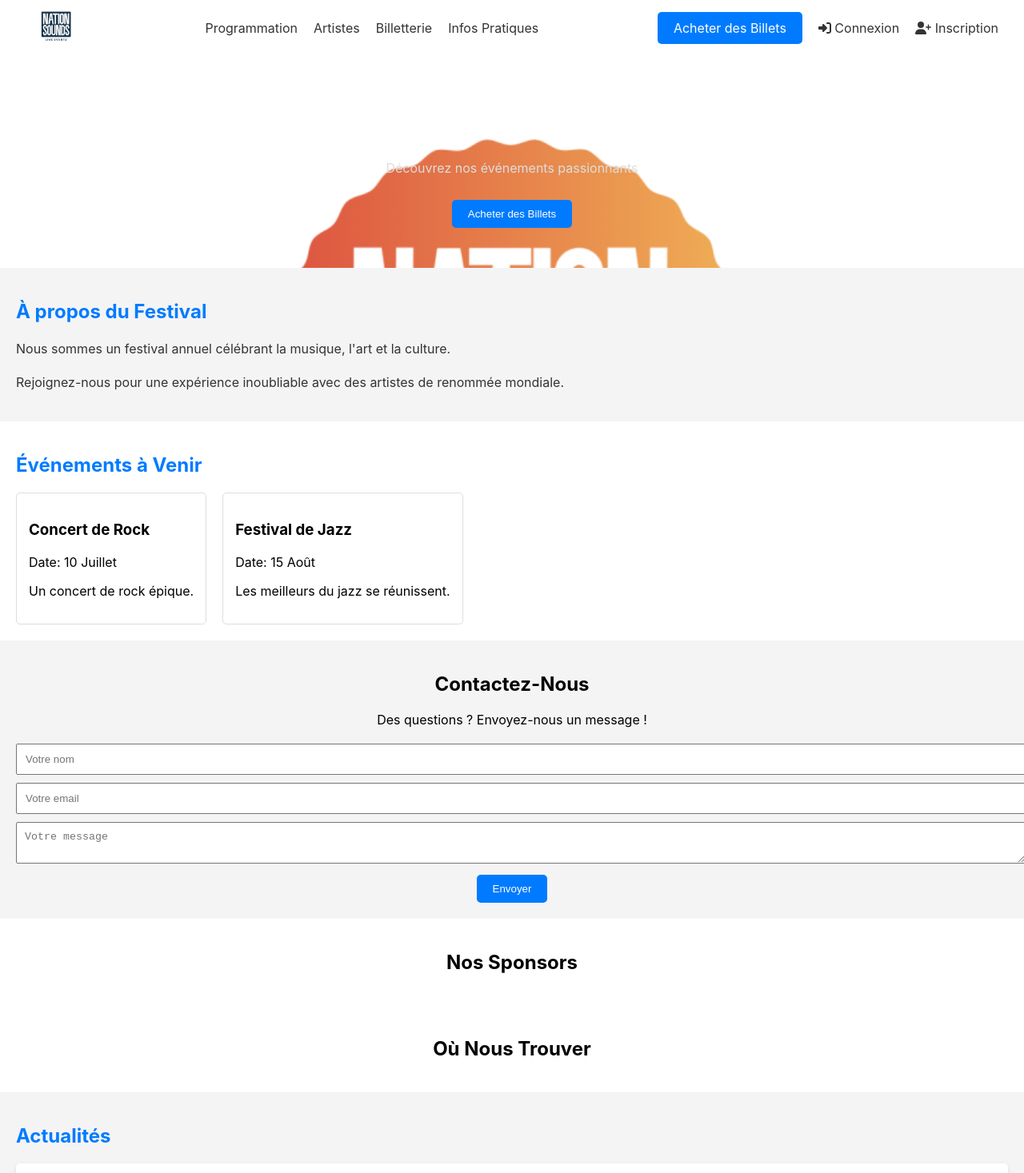
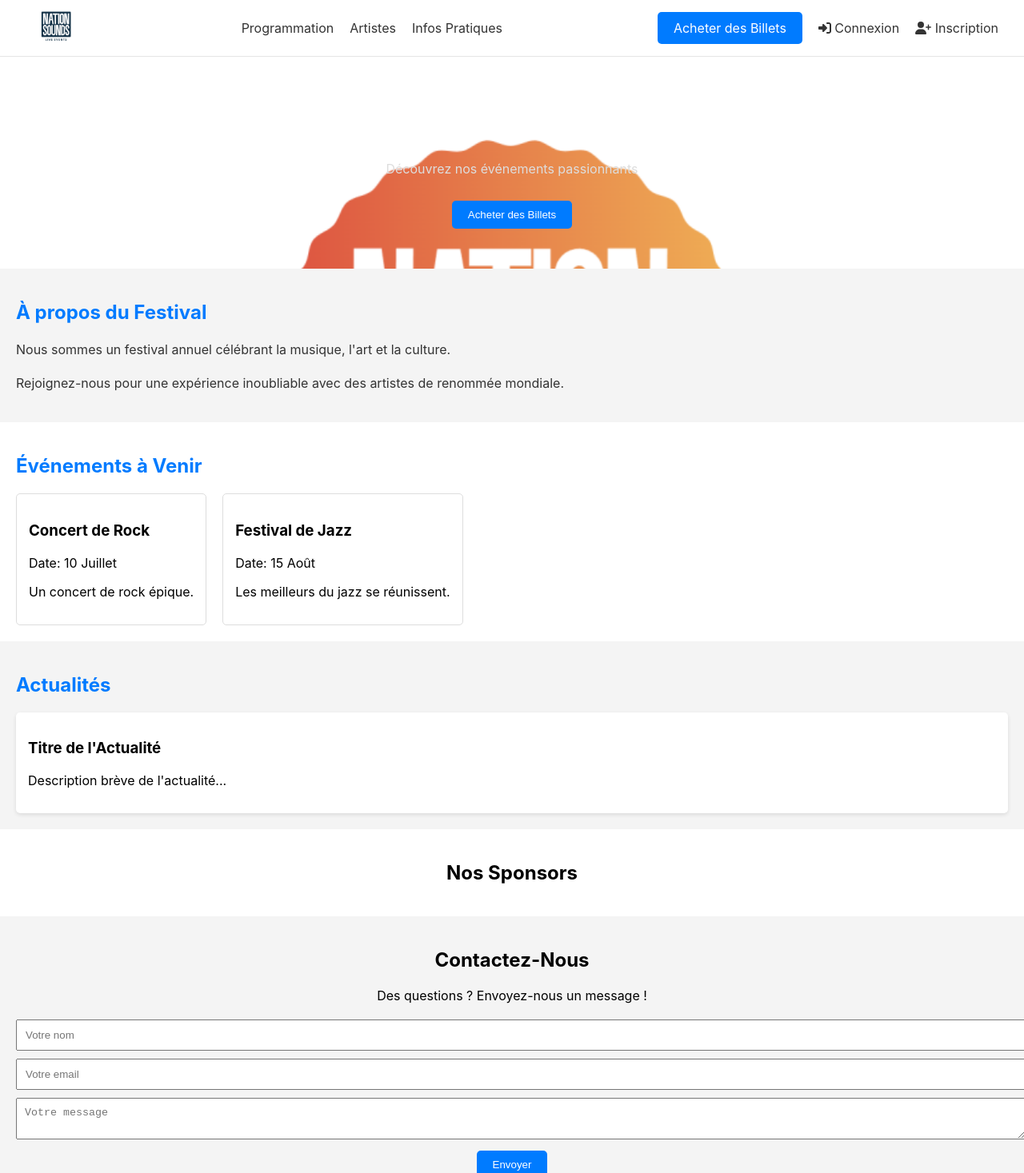
Before and after one commit to khiari-h/NationSounds, a React (Create React App) app in the folder client/: page / in a window 1280 px wide. Shown: the top 1467 px of the page at 80% size. Built offline with nearby package versions, Linux system fonts and the light colour scheme.

Commit message:
MAJ Header et organisation HomePage

```diff
--- a/client/src/App.css
+++ b/client/src/App.css
@@ -27,7 +27,7 @@ a:hover {
 /* Header */
 .header {
   background-color: #fff;
-  box-shadow: 0 2px 4px rgba(0, 0, 0, 0.1);
+  border-bottom: 1px solid rgba(0, 0, 0, 0.1);
   display: flex;
   align-items: center;
   justify-content: space-between;
--- a/client/src/composants/Header/header.jsx
+++ b/client/src/composants/Header/header.jsx
@@ -15,7 +15,6 @@ const Header = () => {
       <nav className="header-nav">
         <Link to="/programme">Programmation</Link>
         <Link to="/artistes">Artistes</Link>
-        <Link to="/billets">Billetterie</Link>
         <Link to="/infos">Infos Pratiques</Link>
       </nav>
       <div className="header-actions">
--- a/client/src/composants/Homepage/HomePage.jsx
+++ b/client/src/composants/Homepage/HomePage.jsx
@@ -14,10 +14,10 @@ const HomePage = () => {
             <WelcomeSection />
             <AboutSection />
             <EventListSection />
+            <NewsSection />
+            <PartnerSection />
             <ContactSection />
-            <PartnerSection />
             <LocationSection />
-            <NewsSection />
         </div>
     );
 };
```
